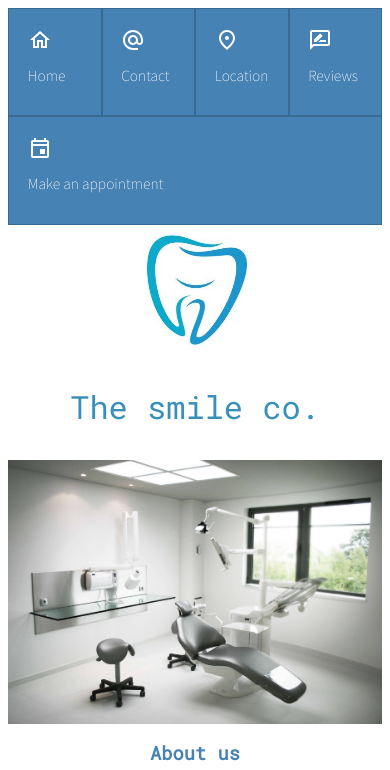
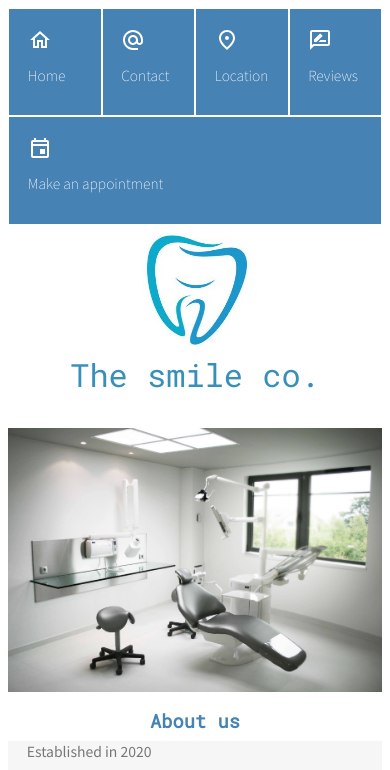
Before and after one commit to mirceaiscoding/Proiect-Technici-WEB, a plain HTML site: page home.html in a window 390 px wide. Shown: the top 770 px of the page. Drawn offline with Linux system fonts and the light colour scheme.

Commit message:
Design update

```diff
--- a/side-bar-styles.css
+++ b/side-bar-styles.css
@@ -1,7 +1,7 @@
 @media (max-width: 990px){
     .side-bar-item{
         color: steelblue;
-        border: 1px solid rgb(57, 106, 146);
+        border: 1px solid white;
     }
     .side-bar{
         width: 100%;
--- a/styles.css
+++ b/styles.css
@@ -17,6 +17,9 @@
 
 
 
+h3{
+    margin-top: 0;
+}
 
 
 a{
```
